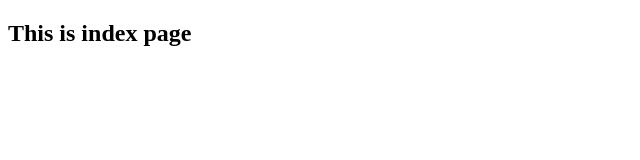
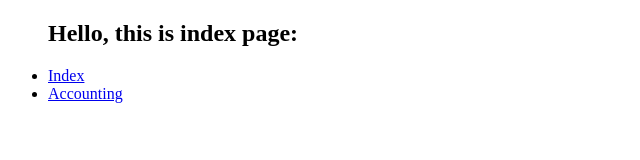
Before and after one commit to FarahEilouti/HR-management-system, a plain HTML site: page index.html in a window 1280 px wide. Shown: the whole page, without its empty margins (0-640 px from the left). Drawn offline with Linux system fonts and the light colour scheme.

Commit message:
edits on index navigation

```diff
--- a/index.html
+++ b/index.html
@@ -8,7 +8,13 @@
 </head>
 <body>
     <header>
-        <h2> This is index page</h2>
+        <nav>
+            <ul>
+                <h2>Hello, this is index page:</h2>
+                <li><a href="./index.html">Index</a></li>
+                <li><a href="./accounting.html">Accounting</a></li>
+            </ul>
+        </nav>
     </header>
 </body>
 </html>
```
Also changed, not shown: accounting.html (+2 -5 lines), app.js (line endings or trailing spaces).
